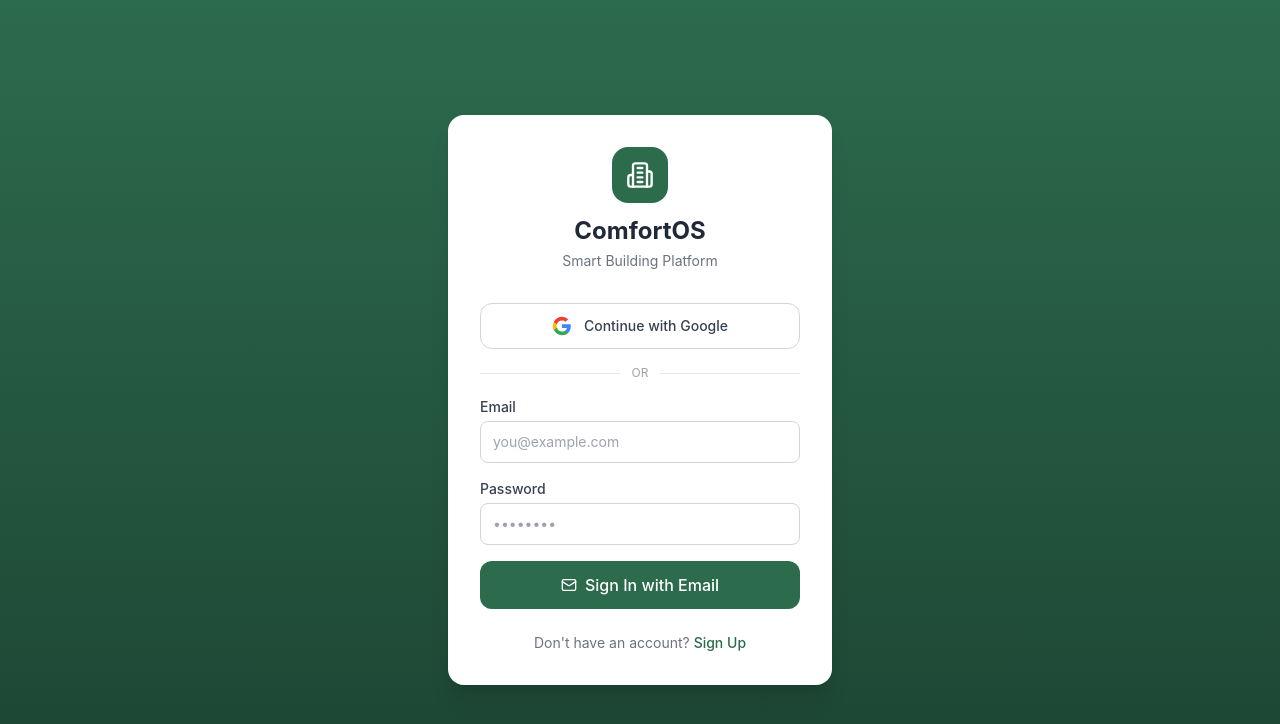
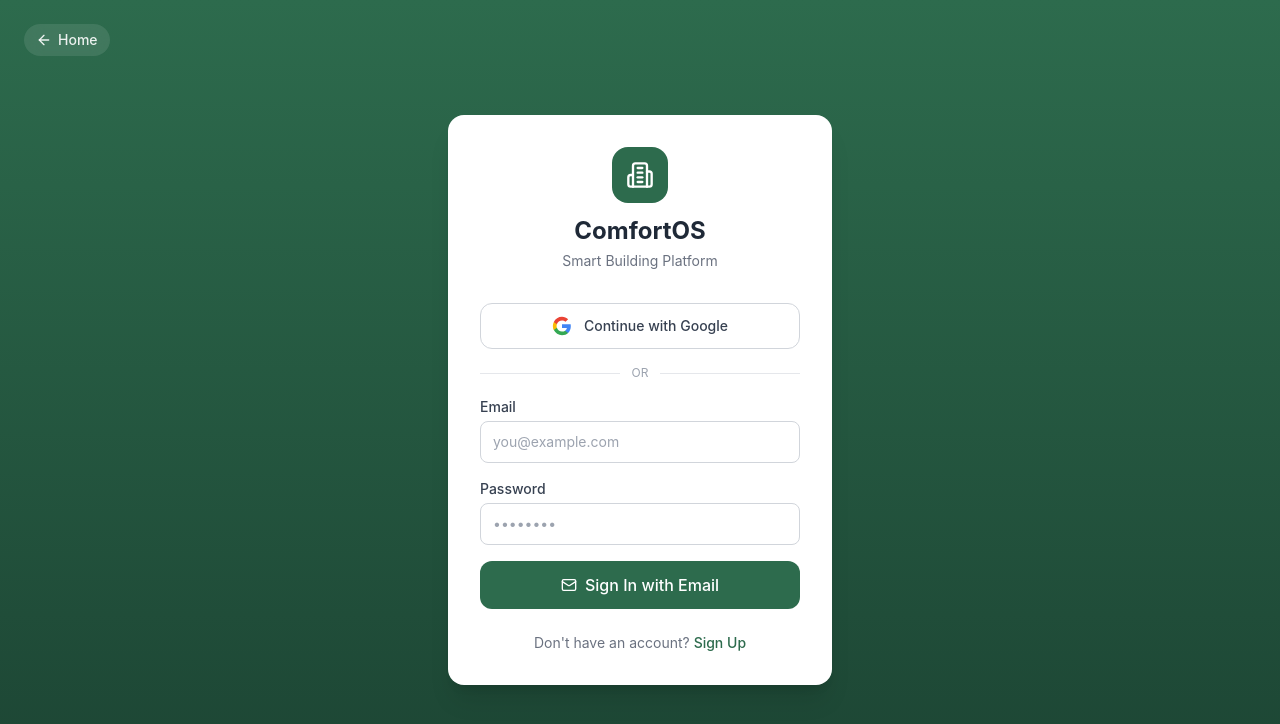
Before and after one commit to nitantupasani/comfortos-web, a React (Vite) app: page /login in a window 1280 px wide. Shown: the top 724 px of the page. Built offline with nearby package versions, Linux system fonts and the light colour scheme; no server answers.

Commit message:
feat(login): add home link back to landing

```diff
--- a/src/pages/Login.tsx
+++ b/src/pages/Login.tsx
@@ -1,7 +1,7 @@
 import { useState } from 'react';
 import { useNavigate, Link } from 'react-router-dom';
 import { useAuthStore } from '../store/authStore';
-import { Building2, Loader2, Mail } from 'lucide-react';
+import { Building2, Loader2, Mail, ArrowLeft } from 'lucide-react';
 
 export default function Login() {
   const { loginWithEmail, loginWithGoogle, isLoading, error, clearError, user } = useAuthStore();
@@ -29,7 +29,14 @@ export default function Login() {
   };
 
   return (
-    <div className="min-h-screen bg-gradient-to-b from-primary-600 to-primary-800 flex items-center justify-center px-4">
+    <div className="min-h-screen bg-gradient-to-b from-primary-600 to-primary-800 flex items-center justify-center px-4 relative">
+      <Link
+        to="/"
+        className="absolute top-6 left-6 inline-flex items-center gap-1.5 text-sm font-medium text-white/90 hover:text-white bg-white/10 hover:bg-white/20 backdrop-blur rounded-full px-3 py-1.5 transition-colors"
+      >
+        <ArrowLeft className="h-4 w-4" />
+        Home
+      </Link>
       <div className="bg-white rounded-2xl shadow-xl w-full max-w-sm p-8">
         {/* Logo */}
         <div className="flex flex-col items-center mb-8">
```
